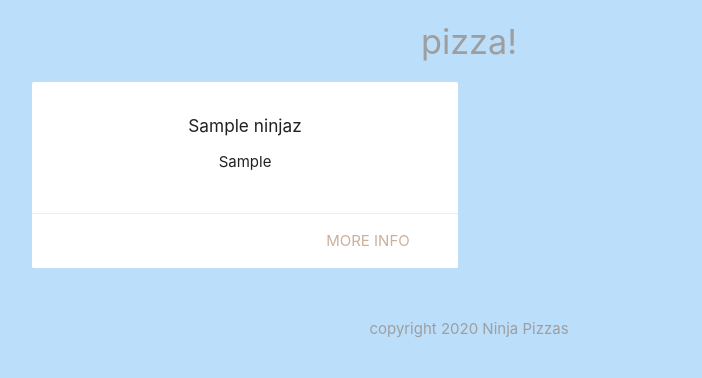
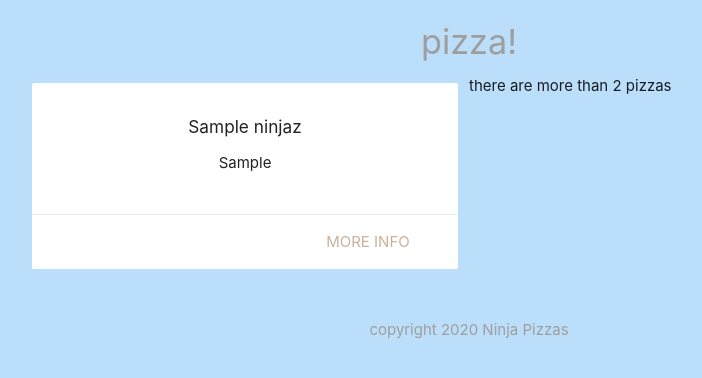
Before and after one commit to devhossain1/php-learning, a PHP site: page / in a window 1280 px wide. Shown: the part 64-442 px from the top of the page, without its empty margins (171-873 px from the left). Run offline with PHP 8.4, Linux system fonts and the light colour scheme; tables that the repository leaves empty or names only in its code hold one stand-in row (values such as "Sample post").

Commit message:
control flow alt syntax

```diff
--- a/index.php
+++ b/index.php
@@ -37,15 +37,15 @@ mysqli_close($conn);
 <h4 class="center grey-text">pizza!</h4>
 <div class="container">
     <div class="row">
-        <?php foreach($pizzas as $pizza) { ?>
+        <?php foreach($pizzas as $pizza) : ?>
             <div class="col s6 md3">
                 <div class="card z-depth-0">
                    <div class="card-content center">
                        <h6><?php echo htmlspecialchars($pizza['title']); ?></h6>
                        <ul>
-                           <?php foreach(explode(', ', $pizza['ingredients']) as $ing) {  ?>
+                           <?php foreach(explode(', ', $pizza['ingredients']) as $ing) :  ?>
                                <li><?php echo htmlspecialchars($ing); ?> </li>
-                           <?php } ?>
+                           <?php endforeach; ?>
                        </ul>
                    </div>
                     <div class="card-action right-align">
@@ -53,7 +53,15 @@ mysqli_close($conn);
                     </div>
                 </div>
             </div>
-        <?php } ?>
+        <?php endforeach ?>
+
+
+        <?php if(count($pizzas) >=3): ?>
+            <p>there are 2 or more pizza</p>
+        <?php else :  ?>
+            <p>there are more than 2 pizzas</p>
+        <?php endif; ?>
+
     </div>
 </div>
 
```
